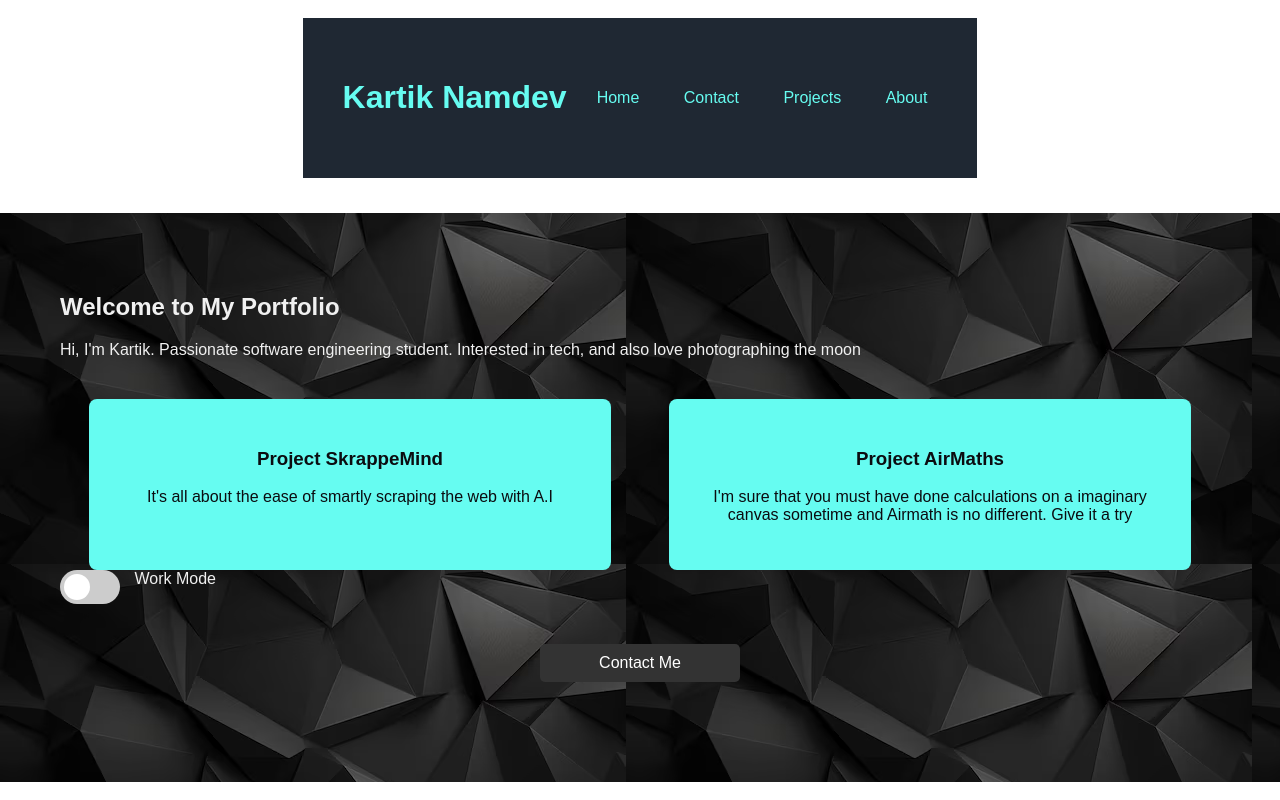
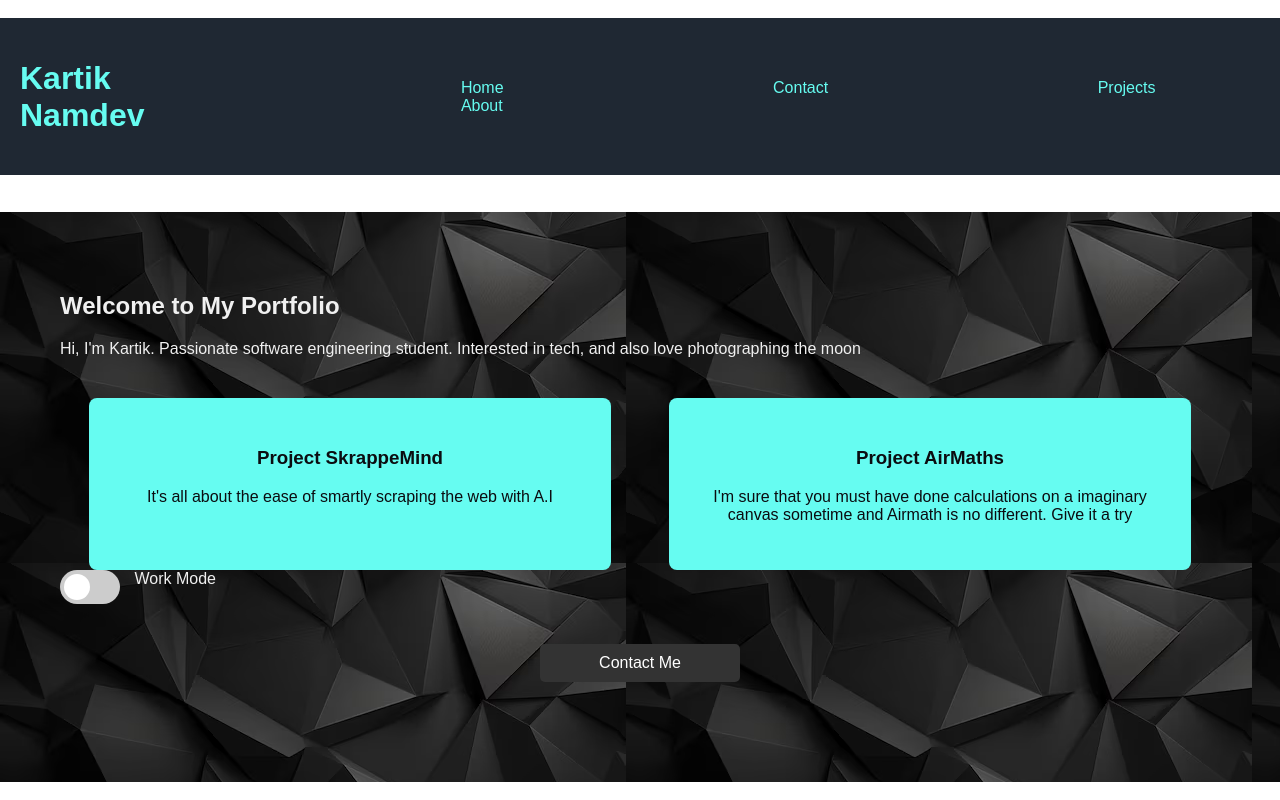
Before and after one commit to extraacheese/My-Portfolio, a plain HTML site: page index.html in a window 1280 px wide. Drawn offline with Linux system fonts and the light colour scheme.

Commit message:
Update style.css

```diff
--- a/style.css
+++ b/style.css
@@ -10,14 +10,14 @@ header {
     display: flex;
     justify-content: space-around;
     align-items: center;
-    padding: 40px;
+    padding: 20px;
     background-color: #1f2833;
     color: #66FCF1;
 
 }
 
 nav a {
-    margin-left: 20px;
+    margin-left: 245px;
     padding: 10px;
     text-decoration: none;
     color: #66FCF1;
```
